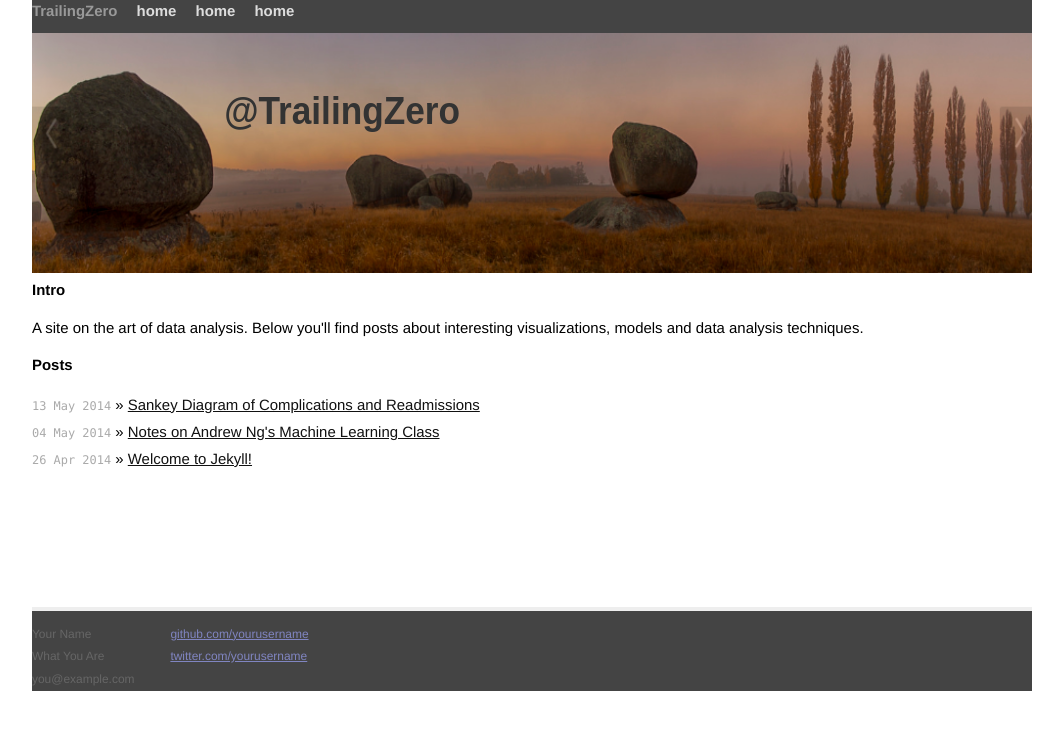
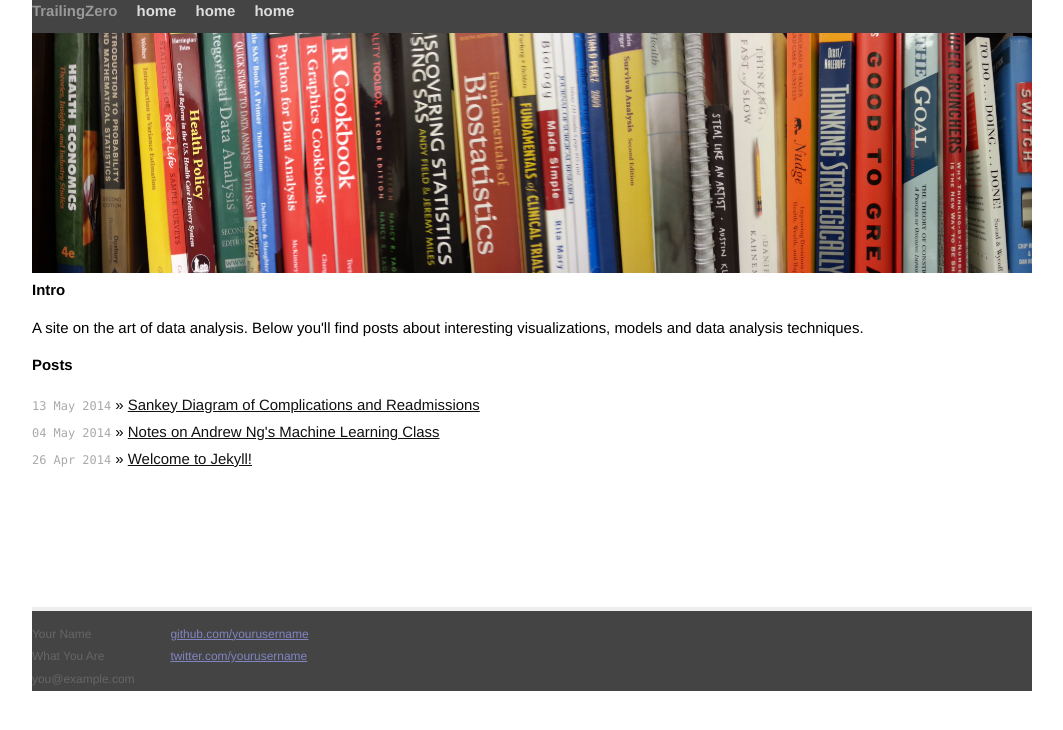
Before and after one commit to sdperez/sdperez.github.io, a Jekyll site: the page built from index.html, in a window 1280 px wide. Shown: the top 730 px of the page, without its empty margins (108-1171 px from the left). Built offline with Jekyll 4.4.1, drawn with Linux system fonts in a browser that asks for light colours; Markdown is read by kramdown in place of the engine named in the settings.

Commit message:
Changed Pic

```diff
--- a/index.html
+++ b/index.html
@@ -3,7 +3,7 @@
 title: TrailingZero
 ---
 <div id="home">
-  <img src="/images/Stones2.SVG" alt="stones" height="240" width="1000">
+  <img src="/images/books.JPG" alt="stones" height="240" width="1000">
   <h1>Intro</h1>
   <p> A site on the art of data analysis. Below you'll find posts about interesting visualizations, models and data analysis techniques.</p>
 </div>
```
Also changed, not shown: images/books.jpg (added).
